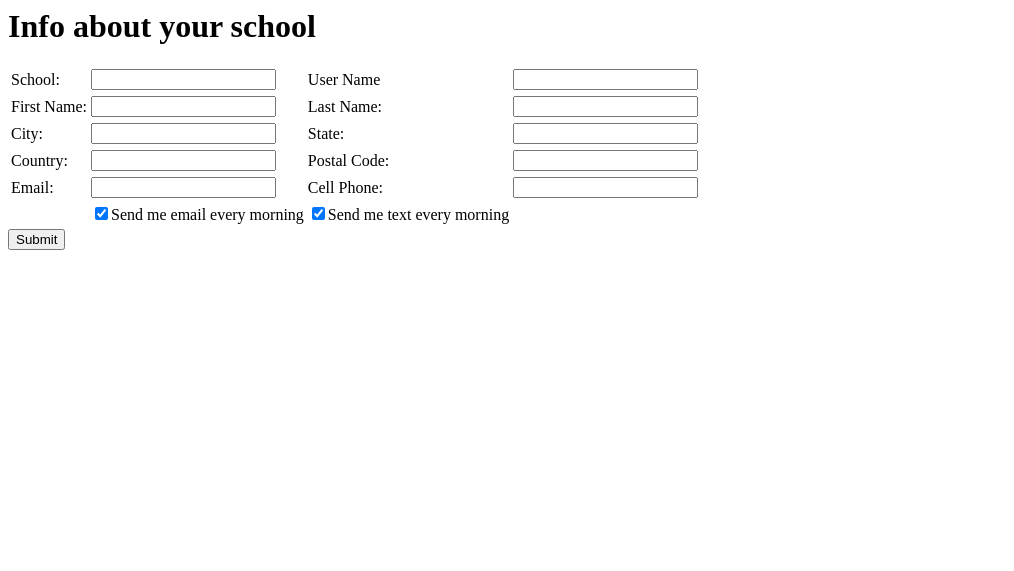
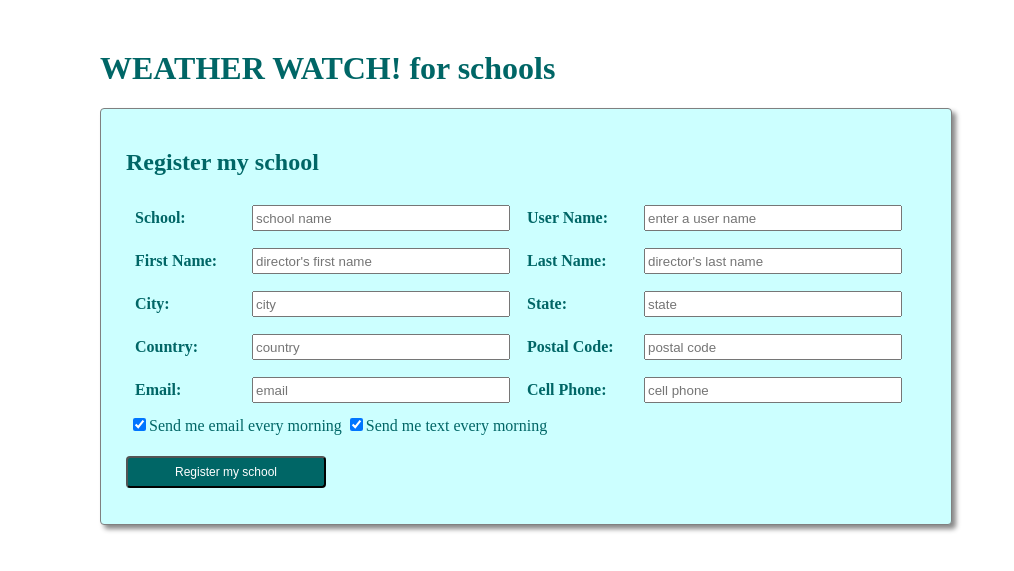
Before and after one commit to DeeKras/play-outside, a Flask app: page /school_info in a window 1280 px wide. Shown: the top 571 px of the page, without its empty margins (0-1014 px from the left). Run offline with Flask 2, Linux system fonts and the light colour scheme.

Commit message:
it all works.maybe play around more with css

```diff
--- a/forms.py
+++ b/forms.py
@@ -28,3 +28,4 @@ class SchoolForm(Form):
     cellphone = StringField(label='Cell Phone', validators=[DataRequired()])
     send_email = BooleanField(label='Send me email every morning', default=True)
     send_text = BooleanField(label='Send me text every morning', default=True)
+    submit_school = SubmitField('Register my school')
--- a/models.py
+++ b/models.py
@@ -144,7 +144,6 @@ class SchoolWeather(object):
         self.pretty_date =  '{}/{}/{}'.format(_dd[1], _dd[2], _dd[0])
 
     def pretty_hour(self,_time, offset):
-        print offset
         _time_tup = convert_unixtime_time(_time, offset).split(' ')
         return '{} {}'.format(_time_tup[1], _time_tup[2])
 
--- a/static/styles.css
+++ b/static/styles.css
@@ -49,6 +56,9 @@ body {
     font-weight: 700;
 }
 
+.school_form {
+    height: 400px;
+}
 table.weather {
     width: 100%;
     text-align: center;
@@ -82,3 +92,153 @@ td.columnborder {
 td.imgbox {
     background-color: #006666;
 }
+
+.Table_SearchForm {
+    margin:0px;padding:0px;
+    width:100%;
+    box-shadow: 10px 10px 5px #888888;
+    border:1px solid #000000;
+    -moz-border-radius-bottomleft:9px;
+    -webkit-border-bottom-left-radius:9px;
+    border-bottom-left-radius:9px;
+    -moz-border-radius-bottomright:9px;
+    -webkit-border-bottom-right-radius:9px;
+    border-bottom-right-radius:9px;
+    -moz-border-radius-topright:9px;
+    -webkit-border-top-right-radius:9px;
+    border-top-right-radius:9px;
+    -moz-border-radius-topleft:9px;
+    -webkit-border-top-left-radius:9px;
+    border-top-left-radius:9px;
+}
+.Table_SearchForm table{
+    width:100%;
+    height:100%;
+    margin:0px;padding:0px;
+}
+.Table_SearchForm tr {
+    height: 100px;
+}
+.Table_SearchForm tr:last-child td:last-child {
+    -moz-border-radius-bottomright:9px;
+    -webkit-border-bottom-right-radius:9px;
+    border-bottom-right-radius:9px;
+}
+.Table_SearchForm table tr:first-child td:first-child {
+    -moz-border-radius-topleft:9px;
+    -webkit-border-top-left-radius:9px;
+    border-top-left-radius:9px;
+}
+.Table_SearchForm table tr:first-child td:last-child {
+    -moz-border-radius-topright:9px;
+    -webkit-border-top-right-radius:9px;
+    border-top-right-radius:9px;
+}
+.Table_SearchForm tr:last-child td:first-child{
+    -moz-border-radius-bottomleft:9px;
+    -webkit-border-bottom-left-radius:9px;
+    border-bottom-left-radius:9px;
+}
+.Table_SearchForm td{
+    background-color:#CCFFFF;
+    border:1px solid white;
+    border-width:0px 1px 1px 0px;
+    text-align:left;
+    padding:7px;
+    color:#000000;
+    font-family: "Times New Roman", Georgia, Serif;
+    font-size: 100%;
+    font-weight: bold;
+}
+.Table_SearchForm tr:last-child td{
+    border-width:0px 1px 0px 0px;
+}
+.Table_SearchForm tr td:last-child{
+    border-width:0px 0px 1px 0px;
+}
+.Table_SearchForm tr:last-child td:last-child{
+    border-width:0px 0px 0px 0px;
+}
+
+.Search_Button {
+  -webkit-border-radius: 4;
+  -moz-border-radius: 4;
+
+  left: 720px;
+  width: 150px;
+  border-radius: 4px;
+  font-family: Arial;
+  text-align: center;
+  color: #ffffff;
+  font-size: 12px;
+  background: #006666;
+  padding: 7px 7px 7px 7px;
+  text-decoration: none;
+}
+
+/*.Table_SchoolForm {
+    margin:0px;padding:0px;
+    width:100%;
+    box-shadow: 10px 10px 5px #888888;
+    border:1px solid #000000;
+    -moz-border-radius-bottomleft:9px;
+    -webkit-border-bottom-left-radius:9px;
+    border-bottom-left-radius:9px;
+    -moz-border-radius-bottomright:9px;
+    -webkit-border-bottom-right-radius:9px;
+    border-bottom-right-radius:9px;
+    -moz-border-radius-topright:9px;
+    -webkit-border-top-right-radius:9px;
+    border-top-right-radius:9px;
+    -moz-border-radius-topleft:9px;
+    -webkit-border-top-left-radius:9px;
+    border-top-left-radius:9px;
+}*/
+.Table_SchoolForm table{
+    width:100%;
+    height:100%;
+    margin:0px;padding:0px;
+}
+.Table_SchoolForm tr {
+    height: 15px;
+}
+.Table_SchoolForm tr:last-child td:last-child {
+    -moz-border-radius-bottomright:9px;
+    -webkit-border-bottom-right-radius:9px;
+    border-bottom-right-radius:9px;
+}
+.Table_SchoolForm table tr:first-child td:first-child {
+    -moz-border-radius-topleft:9px;
+    -webkit-border-top-left-radius:9px;
+    border-top-left-radius:9px;
+}
+.Table_SchoolForm table tr:first-child td:last-child {
+    -moz-border-radius-topright:9px;
+    -webkit-border-top-right-radius:9px;
+    border-top-right-radius:9px;
+}
+.Table_SchoolForm tr:last-child td:first-child{
+    -moz-border-radius-bottomleft:9px;
+    -webkit-border-bottom-left-radius:9px;
+    border-bottom-left-radius:9px;
+}
+.Table_SchoolForm td{
+    background-color:#CCFFFF;
+    border:0px solid #CCFFFF;
+    border-width:0px 1px 1px 0px;
+    text-align:left;
+    padding:7px;
+    color:006666;
+    font-family: "Times New Roman", Georgia, Serif;
+    font-size: 100%;
+    font-weight: bold;
+}
+.Table_SchoolForm tr:last-child td{
+    border-width:0px 1px 0px 0px;
+}
+.Table_SchoolForm tr td:last-child{
+    border-width:0px 0px 1px 0px;
+}
+.Table_SchoolForm tr:last-child td:last-child{
+    border-width:0px 0px 0px 0px;
+}
--- a/templates/firstpage.html
+++ b/templates/firstpage.html
@@ -23,11 +23,11 @@
             </td>
             <td>
                 <form  action="/search" method="POST">
-                    <span class="search_button"><input type = 'submit' value = 'Change location!'></span>
+                    <a href="/search" class="myButton">Change location!</a>
                 </form>
                 <br><br>
                 <form action="/school_info", method="GET">
-                    <span class="search_button"><input type = "submit" value="Register my school"></span >
+                    <a href="/school_info" class="myButton">Register my school</a>
                 </form>
             </td>
         </tr>
--- a/templates/schoolform.html
+++ b/templates/schoolform.html
@@ -1,88 +1,104 @@
+<!DOCTYPE html>
 <html>
+<head>
+    <meta charset="utf-8">
+    <title>Weather Watch</title>
+    <link rel="stylesheet" type="text/css" href="/static/styles.css" media="screen" />
+</head>
+<h1>WEATHER WATCH! for schools</h1>
+
+
+
+<div id ="mainbox">
+<mainbox class = "school_form">
     <form action="\school_info" method = "post">
-        <h1>
-            <strong>Info about your school</strong>
-        </h1>
-        <table>
-            <tr>
-                <td>
+        <h2>
+            <strong>Register my school</strong>
+        </h2>
+        <table class="Table_SchoolForm">
+            <tr >
+                <td style= "width: 100px;">
                     {{form.school_name.label}}:
                 </td>
-                <td>
-                    {{form.school_name}}
+                <td style= "width: 200px;">
+                    {{form.school_name(style="width: 250px; height: 20px;", placeholder='school name')}}
                 </td>
-                <td>
-                    {{form.user_name.label}}
+                <td style= "width: 100px;">
+                    {{form.user_name.label}}:
                 </td>
-                <td>
-                    {{form.user_name}}
+                <td style= "width: 200px;">
+                    {{form.user_name(style="width: 250px; height: 20px;", placeholder='enter a user name')}}
                 </td>
-            </tr><tr></tr>
+            </tr>
             <tr>
                 <td>
                     {{form.first_name.label}}:
                 </td>
                 <td>
-                    {{form.first_name}}
+                    {{form.first_name(style="width: 250px; height: 20px;", placeholder="director's first name")}}
                 </td>
                 <td>
                     {{form.last_name.label}}:
                 </td>
                 <td>
-                    {{form.last_name}}
+                    {{form.last_name(style="width: 250px; height: 20px;", placeholder="director's last name")}}
                 </td>
-            </tr><tr></tr>
+            </tr>
             <tr>
                 <td>
                     {{form.city.label}}:
                 </td>
                 <td>
-                    {{form.city}}
+                    {{form.city(style="width: 250px; height: 20px;", placeholder='city')}}
                 </td>
                 <td>
                     {{form.state.label}}:
                 </td>
                 <td>
-                    {{form.state}}
+                    {{form.state(style="width: 250px; height: 20px;", placeholder='state')}}
                 </td>
-            </tr><tr></tr>
+            </tr>
             <tr>
                 <td>
                     {{form.country.label}}:
                 </td>
                 <td>
-                    {{form.country}}
+                    {{form.country(style="width: 250px; height: 20px;", placeholder='country')}}
                 </td>
                 <td>
                     {{form.postal.label}}:
                 </td>
                 <td>
-                    {{form.postal}}
+                    {{form.postal(style="width: 250px; height: 20px;", placeholder='postal code')}}
                 </td>
-            </tr><tr></tr>
+            </tr>
             <tr>
                 <td>
                     {{form.email.label}}:
                 </td>
                 <td>
-                    {{form.email}}
+                    {{form.email(style="width: 250px; height: 20px;", placeholder='email')}}
                 </td>
                 <td>
                     {{form.cellphone.label}}:
                 </td>
                 <td>
-                    {{form.cellphone}}
+                    {{form.cellphone(style="width: 250px; height: 20px;", placeholder='cell phone')}}
                 </td>
-            </tr><tr></tr>
-                <td></td>
+            </tr>
+            </table>
+            <table><tr>
                 <td>
                     {{form.send_email}}{{form.send_email.label}}
                 </td>
                 <td>
                     {{form.send_text}}{{form.send_text.label}}
                 </td>
-            </tr><tr></tr>
+            </tr>
         </table>
-        <input type='submit' value='Submit'>
+        <br>
+        {{form.submit_school(style="width: 200px; left 725px;",class="Search_Button")}}
     </form>
+</mainbox>
+</div>
 </html>
--- a/templates/weather.html
+++ b/templates/weather.html
@@ -19,6 +19,7 @@
 			<tr>
 				<th class = "columnborder">time</th>
 				<th> icon</th>
+				<th class = "columnborder">summary</th>
 				<th>temperature</th>
 				<th>windspeed</th>
 				<th class = "columnborder">windchill</th>
@@ -31,6 +32,7 @@
 				<td class="columnborder"><b>{{hour.hour}}</b>	</td>
 				<td class="imgbox">
 					<img src={{hour.icon_png}} alt="yellow" height="25" width="25"></td>
+				<td class="columnborder">{{hour.summary}}</td>
 				<td class="whitebox">{{hour.temperature}}</td>
 				<td class="whitebox">{{hour.windspeed}}</td>
 				<td class="columnborder"><b>{{hour.windchill}}</b></td>
```
Also changed, not shown: other parts of static/styles.css (+17 -10 lines), templates/search.html (+22 -26 lines).
